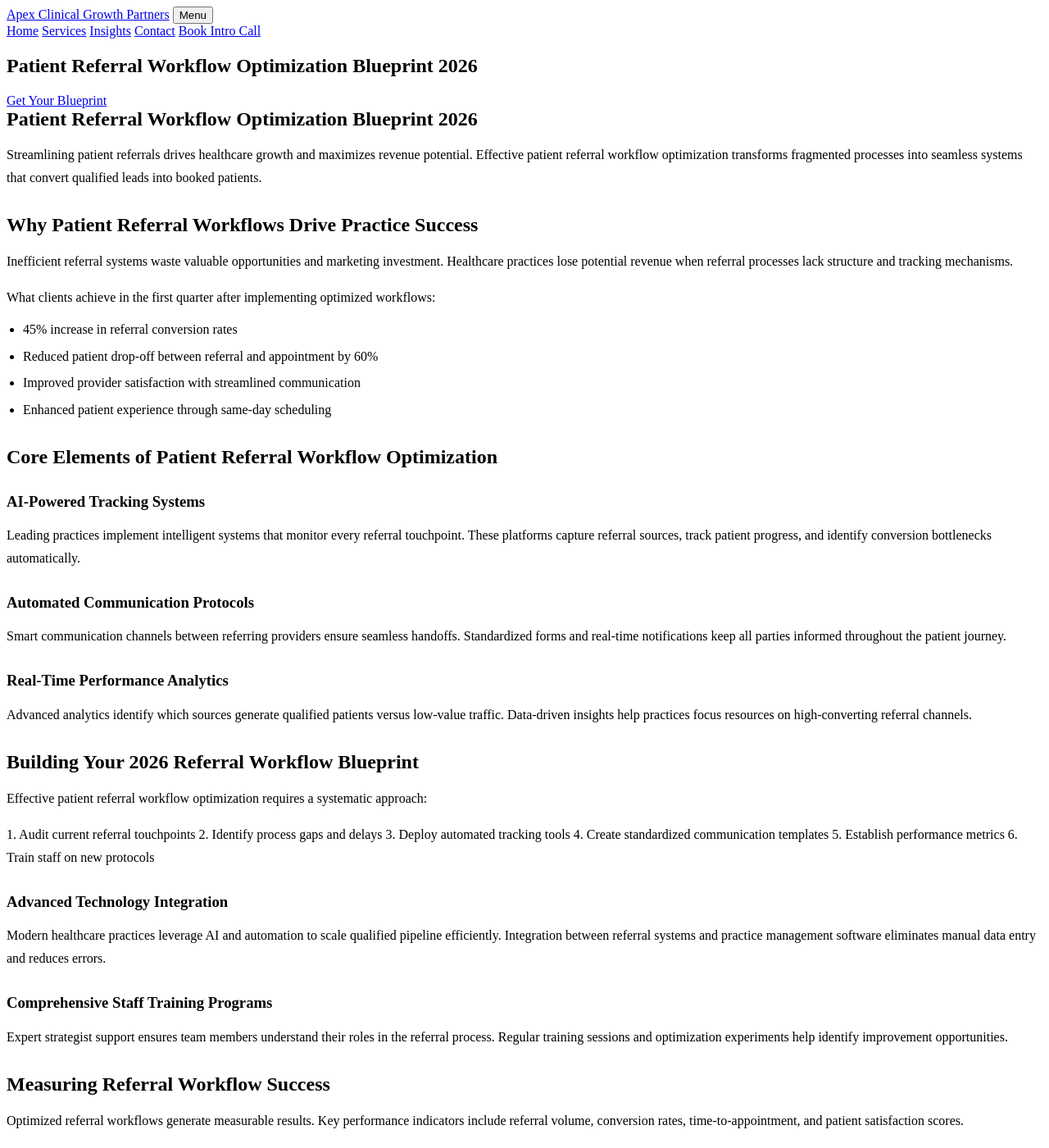
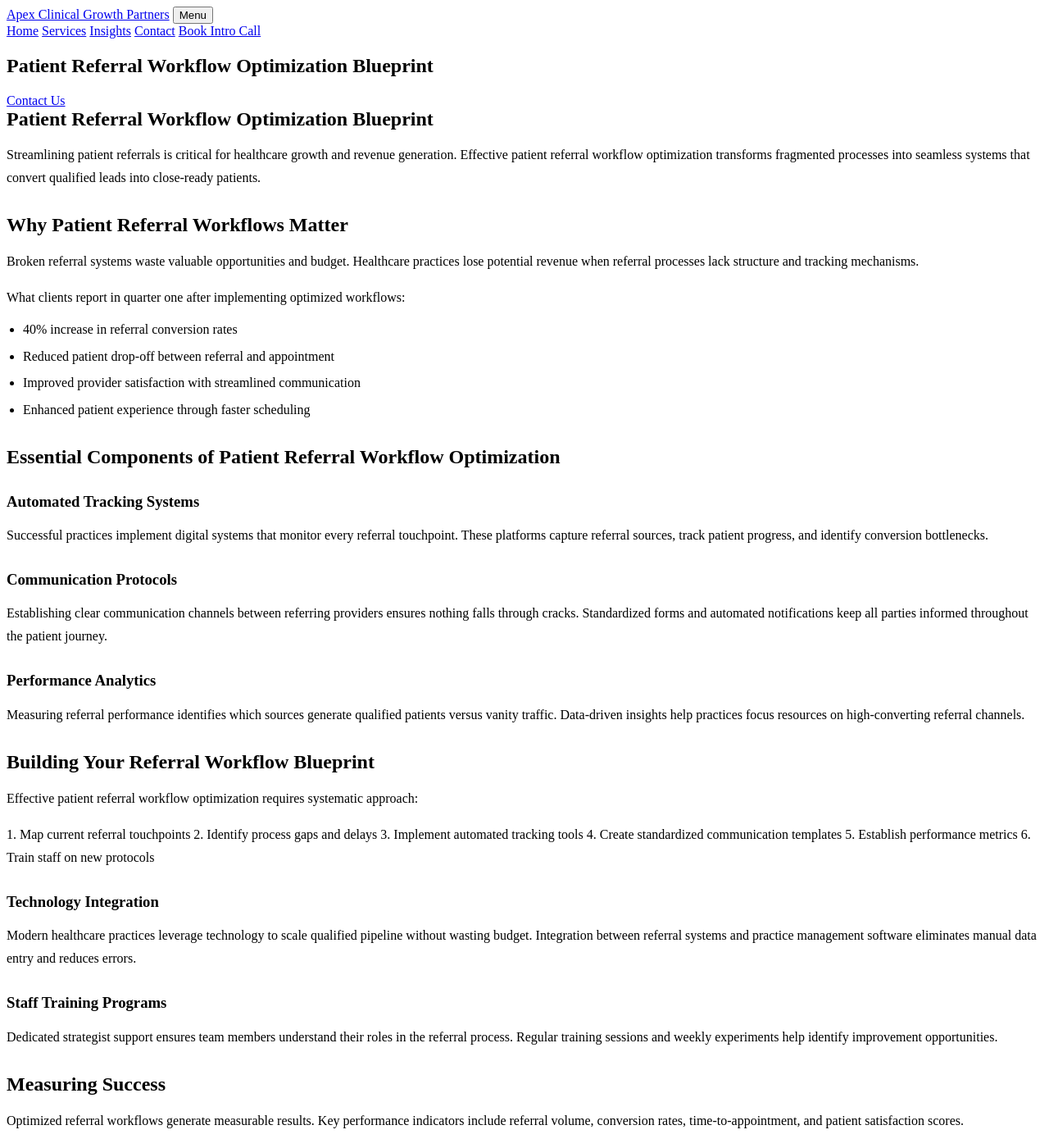
Before and after one commit to prjctlphbt/orbitr-canary-angular-20260228, a Jekyll site: the page patient-referral-workflow-blueprint.html, which Jekyll copies as it is, in a window 1280 px wide and 1400 px high. Shown: the whole window at 82% size. Built offline with Jekyll 4.4.1, drawn with Linux system fonts in a browser that asks for light colours; some of the changed text lies outside the part shown.

Commit message:
Rollback: Revert changes to patient-referral-workflow-blueprint.html

```diff
--- a/patient-referral-workflow-blueprint.html
+++ b/patient-referral-workflow-blueprint.html
@@ -4,8 +4,8 @@
 <head>
 <meta charset="utf-8"/>
 <meta content="width=device-width, initial-scale=1.0" name="viewport"/>
-<meta content="Optimize your patient referral workflow with Apex Clinical Growth Partners. Streamline processes, reduce delays, and boost referral volume by 40%. Get your 2026 blueprint today." name="description"/>
-<title>Patient Referral Workflow Optimization Blueprint 2026</title>
+<meta content="Optimize your patient referral workflow with Apex Clinical Growth Partners. Streamline processes, reduce delays, and boost referral volume. Get your blueprint t" name="description"/>
+<title>Patient Referral Workflow Optimization Blueprint</title>
 <style>
 
 
@@ -102,54 +102,54 @@
 <main class="page-main">
 <section class="page-hero landing-hero">
 <div class="container">
-<h1>Patient Referral Workflow Optimization Blueprint 2026</h1>
-<a class="cta" href="/services/">Get Your Blueprint</a>
+<h1>Patient Referral Workflow Optimization Blueprint</h1>
+<a class="cta" href="/services/">Contact Us</a>
 </div>
 </section>
 <section class="landing-content">
 <div class="container orbitr-generated-content">
-<h1>Patient Referral Workflow Optimization Blueprint 2026</h1>
-<p>Streamlining patient referrals drives healthcare growth and maximizes revenue potential. Effective patient referral workflow optimization transforms fragmented processes into seamless systems that convert qualified leads into booked patients.</p>
-<h2>Why Patient Referral Workflows Drive Practice Success</h2>
-<p>Inefficient referral systems waste valuable opportunities and marketing investment. Healthcare practices lose potential revenue when referral processes lack structure and tracking mechanisms.</p>
-<p>What clients achieve in the first quarter after implementing optimized workflows:</p>
+<h1>Patient Referral Workflow Optimization Blueprint</h1>
+<p>Streamlining patient referrals is critical for healthcare growth and revenue generation. Effective patient referral workflow optimization transforms fragmented processes into seamless systems that convert qualified leads into close-ready patients.</p>
+<h2>Why Patient Referral Workflows Matter</h2>
+<p>Broken referral systems waste valuable opportunities and budget. Healthcare practices lose potential revenue when referral processes lack structure and tracking mechanisms.</p>
+<p>What clients report in quarter one after implementing optimized workflows:</p>
 <ul>
-<li>45% increase in referral conversion rates</li>
-<li>Reduced patient drop-off between referral and appointment by 60%</li>
+<li>40% increase in referral conversion rates</li>
+<li>Reduced patient drop-off between referral and appointment</li>
 <li>Improved provider satisfaction with streamlined communication</li>
-<li>Enhanced patient experience through same-day scheduling</li>
+<li>Enhanced patient experience through faster scheduling</li>
 </ul>
-<h2>Core Elements of Patient Referral Workflow Optimization</h2>
-<h3>AI-Powered Tracking Systems</h3>
-<p>Leading practices implement intelligent systems that monitor every referral touchpoint. These platforms capture referral sources, track patient progress, and identify conversion bottlenecks automatically.</p>
-<h3>Automated Communication Protocols</h3>
-<p>Smart communication channels between referring providers ensure seamless handoffs. Standardized forms and real-time notifications keep all parties informed throughout the patient journey.</p>
-<h3>Real-Time Performance Analytics</h3>
-<p>Advanced analytics identify which sources generate qualified patients versus low-value traffic. Data-driven insights help practices focus resources on high-converting referral channels.</p>
-<h2>Building Your 2026 Referral Workflow Blueprint</h2>
-<p>Effective patient referral workflow optimization requires a systematic approach:</p>
-<p>1. Audit current referral touchpoints
+<h2>Essential Components of Patient Referral Workflow Optimization</h2>
+<h3>Automated Tracking Systems</h3>
+<p>Successful practices implement digital systems that monitor every referral touchpoint. These platforms capture referral sources, track patient progress, and identify conversion bottlenecks.</p>
+<h3>Communication Protocols</h3>
+<p>Establishing clear communication channels between referring providers ensures nothing falls through cracks. Standardized forms and automated notifications keep all parties informed throughout the patient journey.</p>
+<h3>Performance Analytics</h3>
+<p>Measuring referral performance identifies which sources generate qualified patients versus vanity traffic. Data-driven insights help practices focus resources on high-converting referral channels.</p>
+<h2>Building Your Referral Workflow Blueprint</h2>
+<p>Effective patient referral workflow optimization requires systematic approach:</p>
+<p>1. Map current referral touchpoints
 2. Identify process gaps and delays
-3. Deploy automated tracking tools
+3. Implement automated tracking tools
 4. Create standardized communication templates
 5. Establish performance metrics
 6. Train staff on new protocols</p>
-<h3>Advanced Technology Integration</h3>
-<p>Modern healthcare practices leverage AI and automation to scale qualified pipeline efficiently. Integration between referral systems and practice management software eliminates manual data entry and reduces errors.</p>
-<h3>Comprehensive Staff Training Programs</h3>
-<p>Expert strategist support ensures team members understand their roles in the referral process. Regular training sessions and optimization experiments help identify improvement opportunities.</p>
-<h2>Measuring Referral Workflow Success</h2>
+<h3>Technology Integration</h3>
+<p>Modern healthcare practices leverage technology to scale qualified pipeline without wasting budget. Integration between referral systems and practice management software eliminates manual data entry and reduces errors.</p>
+<h3>Staff Training Programs</h3>
+<p>Dedicated strategist support ensures team members understand their roles in the referral process. Regular training sessions and weekly experiments help identify improvement opportunities.</p>
+<h2>Measuring Success</h2>
 <p>Optimized referral workflows generate measurable results. Key performance indicators include referral volume, conversion rates, time-to-appointment, and patient satisfaction scores.</p>
-<p>Successful practices track revenue-generating metrics rather than vanity numbers. Focus on qualified leads that convert to actual appointments and treatments.</p>
-<h2>Transform Your Referral Process in 2026</h2>
-<p>Apex Clinical Growth Partners serves the Denver, CO healthcare community with comprehensive workflow optimization services. Our team helps practices implement systematic referral processes that drive growth and increase revenue.</p>
+<p>Successful practices track revenue intent rather than vanity metrics. Focus on qualified leads that convert to actual appointments and treatments.</p>
+<h2>Transform Your Referral Process Today</h2>
+<p>Orbitr Canary Angular 20260228 serves the Denver, CO healthcare community with comprehensive workflow optimization services. Our team helps practices implement systematic referral processes that drive growth and increase revenue.</p>
 <p>Ready to optimize your patient referral workflow? Contact our experts at (720) 555-0105 or hello@apexclinicalgrowth.com to schedule your consultation and start converting more referrals into loyal patients.</p>
 </div>
 </section>
 <section class="landing-cta">
 <div class="container">
-<h2>Start Your Referral Optimization Today</h2>
-<a class="cta" href="/services/">Get Your Free Consultation</a>
+<h2>Take the Next Step</h2>
+<a class="cta" href="/services/">Contact Us</a>
 </div>
 </section>
 </main>
```
